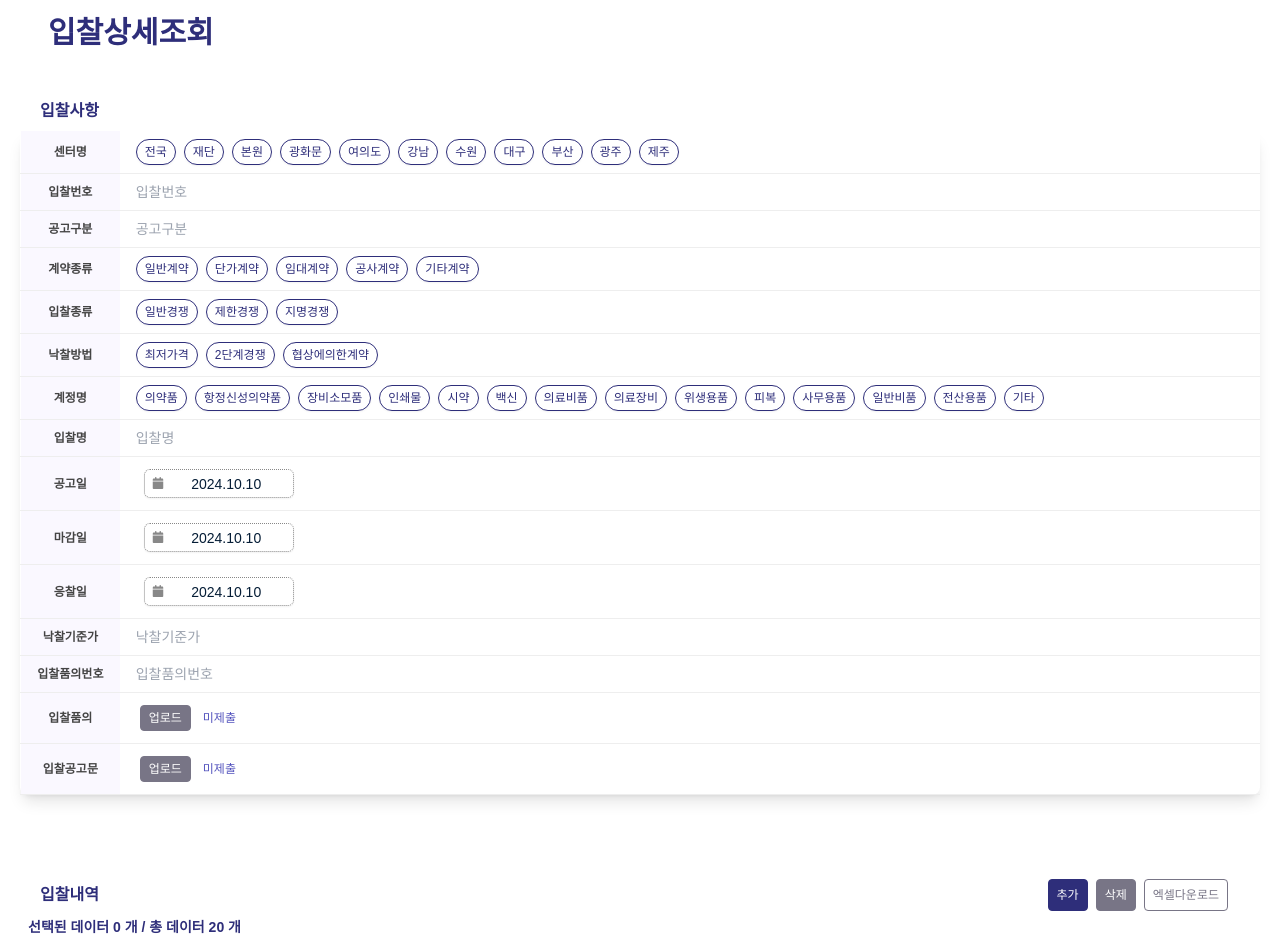
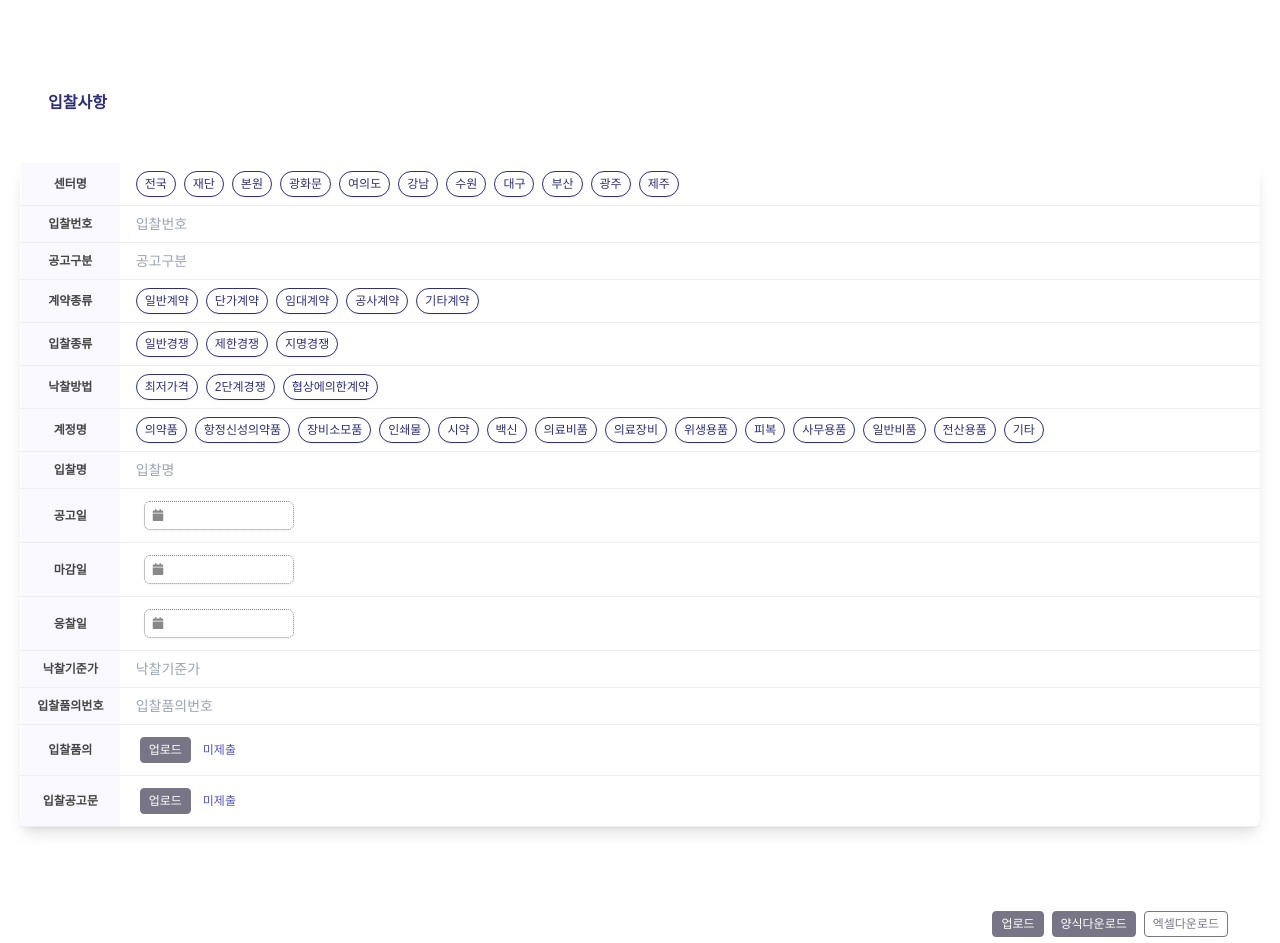
Before and after one commit to Hyeyeon-Ko/pur-ui2, a Next.js app: page /tender/1 in a window 1280 px wide. Shown: the part 81-1024 px from the top of the page. Built offline with nearby package versions, Linux system fonts and the light colour scheme.

Commit message:
Feat: 일부 기능 추가

```diff
--- a/app/contract/[id]/page.tsx
+++ b/app/contract/[id]/page.tsx
@@ -29,7 +29,7 @@ const TenderDetail: React.FC<TenderDetailProps> = () => {
   );
 
   // 체크박스 버튼 핸들러
-  const handleChipClick = (label: string, title: string) => {
+const handleChipClick = (label: string, title: string) => {
     setCheckedItems((prev) => {
       const newCheckedItems = { ...prev };
       newCheckedItems[label] = !prev[label];
--- a/app/tender/[id]/page.tsx
+++ b/app/tender/[id]/page.tsx
@@ -1,30 +1,20 @@
 "use client";
 
+import React, { useCallback, useState } from "react";
 import Table from "@/components/ui/molecules/table/Table";
 import PageTitle from "@/components/ui/molecules/titles/PageTitle";
 import VerticalTable from "@/components/ui/molecules/verticalTable/VerticalTable";
 import useExcelFileHandler from "@/hooks/useExcelFileHandler";
 import useFormatHandler from "@/hooks/useFormatHandler";
-import {
-  columns,
-  tenderVertical,
-  tenderVerticalResult,
-  data,
-} from "@/lib/data";
-import React, { useCallback, useState } from "react";
-import ThemeToggle from "@/components/ui/molecules/buttons/ThemeToggle";
 import TableButton from "@/components/ui/molecules/buttons/TableButton";
-interface TenderDetailProps {
-  params: {
-    id: string; // 동적 파라미터 ID의 타입 정의
-  };
-}
+import FileUploadButton from "@/components/ui/molecules/buttons/FileUploadButton"; // Import your FileUploadButton
+import { columns, tenderVertical, data } from "@/lib/data";
 
-// TODO: 매개변수로 params 추가할 것
-const TenderDetail: React.FC<TenderDetailProps> = () => {
+const TenderDetail: React.FC = () => {
   const [selectedRows, setSelectedRows] = useState<string[]>([]);
+  const { formatCenterData, formatDate, formatCurrency } = useFormatHandler();
+  const { downloadCsv, handleFileUpload } = useExcelFileHandler();
 
-  const { formatCenterData, formatDate, formatCurrency } = useFormatHandler();
   const [formattedData, setFormattedData] = useState(
     data.map((item) => ({
       ...item,
@@ -38,59 +28,8 @@ const TenderDetail: React.FC<TenderDetailProps> = () => {
     }))
   );
 
-  // 체크박스 버튼
-  const [checkedItems, setCheckedItems] = useState<{ [key: string]: boolean }>(
-    {}
-  );
-
-  const { downloadCsv } = useExcelFileHandler();
-
-  // 체크박스 버튼 핸들러
-  const handleChipClick = (label: string, title: string) => {
-    setCheckedItems((prev) => {
-      const newCheckedItems = { ...prev };
-      const isChecked = !prev[label];
-
-      newCheckedItems[label] = isChecked;
-
-      if (title === "센터명" && label === "전국") {
-        if (isChecked) {
-          Object.keys(newCheckedItems).forEach((key) => {
-            if (key !== "전국" && key.startsWith("센터명")) {
-              newCheckedItems[key] = false;
-            }
-          });
-        }
-      } else if (title === "센터명") {
-        newCheckedItems["전국"] = false;
-      }
-
-      if (isChecked) {
-        Object.keys(newCheckedItems).forEach((key) => {
-          if (
-            (title === "계약종류" &&
-              key.startsWith("계약종류") &&
-              key !== label) ||
-            (title === "입찰종류" &&
-              key.startsWith("입찰종류") &&
-              key !== label) ||
-            (title === "낙찰방법" &&
-              key.startsWith("낙찰방법") &&
-              key !== label)
-          ) {
-            newCheckedItems[key] = false;
-          }
-        });
-      }
-
-      console.log("Updated checked items:", newCheckedItems);
-      return newCheckedItems;
-    });
-  };
-
   const handleRowSelect = useCallback((selectedRowIds: string[]) => {
     const uniqueSelectedRows = Array.from(new Set(selectedRowIds));
-
     setSelectedRows(uniqueSelectedRows);
   }, []);
 
@@ -108,44 +47,53 @@ const TenderDetail: React.FC<TenderDetailProps> = () => {
     setSelectedRows([]);
   };
 
+  const handleFormDownload = () => {
+    const formTemplate = [
+      "센터",
+      "입찰번호",
+      "계약종류",
+      "입찰명",
+      "공고일",
+      "마감일",
+      "응찰일",
+    ];
+
+    const csvContent = `\uFEFF${formTemplate.join(",")}\n`;
+    const encodedUri = encodeURI(`data:text/csv;charset=utf-8,${csvContent}`);
+    const link = document.createElement("a");
+    link.setAttribute("href", encodedUri);
+    link.setAttribute("download", "form_template.csv");
+    document.body.appendChild(link);
+    link.click();
+    document.body.removeChild(link);
+  };
+
+  // 업로드 핸들러
+  const handleUpload = (event: React.ChangeEvent<HTMLInputElement>) => {
+    handleFileUpload(event);
+  };
+
   return (
     <div>
-      <ThemeToggle
-        customStyle={{
-          display: "flex",
-          justifyContent: "end",
-          marginTop: "24px",
-          marginRight: "24px",
-        }}
-      />
       <PageTitle pageTitle="입찰상세조회" mode="xl" fontWeight="bold" />
-
-      <PageTitle
-        pageTitle="입찰사항"
-        mode="md"
-        fontWeight="bold"
-        customStyle={{ padding: "0", marginLeft: "20px" }}
-      />
-      <VerticalTable
-        data={tenderVertical}
-        onChipClick={handleChipClick}
-        checkedItems={checkedItems}
-      />
+      <PageTitle pageTitle="입찰사항" mode="md" fontWeight="bold" />
+      <VerticalTable data={tenderVertical} />
       <div className="py-20">
-        <div className="flex justify-between mr-6">
-          <div>
-            <PageTitle
-              pageTitle="입찰내역"
-              mode="md"
-              fontWeight="bold"
-              customStyle={{ padding: "0", marginLeft: "20px" }}
-            />
-          </div>
-
+        <div className="flex justify-end mr-6">
+        <FileUploadButton
+            onFileUpload={handleUpload}
+            buttonText="업로드"
+            accept=".csv, .xls, .xlsx"
+          />
           <TableButton
+            showAddButton={false}
+            showDelButton={false}
+            showFormDownButton={true}
             onDeleteSelected={handleDeleteSelected}
             onDownloadAll={handleDownloadAll}
+            onFormDownload={handleFormDownload}
           />
+
         </div>
         <Table
           data={formattedData}
@@ -154,17 +102,6 @@ const TenderDetail: React.FC<TenderDetailProps> = () => {
           showCheckbox
         />
       </div>
-      <div className="pb-20">
-        <div>
-          <PageTitle
-            pageTitle="입찰결과"
-            mode="md"
-            fontWeight="bold"
-            customStyle={{ padding: "0", marginLeft: "20px" }}
-          />
-        </div>
-        <VerticalTable data={tenderVerticalResult} />
-      </div>
     </div>
   );
 };
--- a/app/tender/add/page.tsx
+++ b/app/tender/add/page.tsx
@@ -1,8 +1,8 @@
 "use client";
 
 import React, { useState } from "react";
-import { useRouter } from "next/navigation";
-import { useParams } from "next/navigation";
+// import { useRouter } from "next/navigation";
+// import { useParams } from "next/navigation";
 import PageTitle from "@/components/ui/molecules/titles/PageTitle";
 import VerticalTable from "@/components/ui/molecules/verticalTable/VerticalTable";
 import Button from "@/components/ui/atoms/button/Button";
@@ -87,19 +87,19 @@ const vertical = [
     id: 8,
     title: "공고일",
     type: "datepicker",
-    contents: "2024-10-10",
+    contents: "",
   },
   {
     id: 9,
     title: "마감일",
     type: "datepicker",
-    contents: "2024-10-10",
+    contents: "",
   },
   {
     id: 10,
     title: "응찰일",
     type: "datepicker",
-    contents: "2024-10-10",
+    contents: "",
   },
   {
     id: 11,
@@ -128,53 +128,53 @@ const vertical = [
 ];
 
 const AddItemPage = () => {
-  const router = useRouter();
-  const { id } = useParams();
+  // const router = useRouter();
+  // const { id } = useParams();
   // 체크박스 버튼
   const [checkedItems, setCheckedItems] = useState<{ [key: string]: boolean }>(
     {}
   );
 
-  const [formData, setFormData] = useState({
-    name: "",
-    description: "",
-  });
+  // const [formData, setFormData] = useState({
+  //   name: "",
+  //   description: "",
+  // });
 
-  const handleChange = (e: React.ChangeEvent<HTMLInputElement>) => {
-    const { name, value } = e.target;
-    setFormData({ ...formData, [name]: value });
-  };
+  // const handleChange = (e: React.ChangeEvent<HTMLInputElement>) => {
+  //   const { name, value } = e.target;
+  //   setFormData({ ...formData, [name]: value });
+  // };
 
-  const handleSubmit = (e: React.FormEvent) => {
-    e.preventDefault();
+  // const handleSubmit = (e: React.FormEvent) => {
+  //   e.preventDefault();
 
-    const newItem = {
-      id: Math.random().toString(),
-      ...formData,
-      checkedItems,
-    };
+  //   const newItem = {
+  //     id: Math.random().toString(),
+  //     ...formData,
+  //     checkedItems,
+  //   };
 
-    fetch("/api/items", {
-      method: "POST",
-      headers: {
-        "Content-Type": "application/json",
-      },
-      body: JSON.stringify(newItem),
-    })
-      .then((response) => {
-        if (!response.ok) {
-          throw new Error("데이터 저장 실패");
-        }
-        return response.json();
-      })
-      .then((data) => {
-        console.log("저장 성공:", data);
-        router.push(`/tender?id=${id}`);
-      })
-      .catch((error) => {
-        console.error("저장 중 오류 발생:", error);
-      });
-  };
+  //   fetch("/api/items", {
+  //     method: "POST",
+  //     headers: {
+  //       "Content-Type": "application/json",
+  //     },
+  //     body: JSON.stringify(newItem),
+  //   })
+  //     .then((response) => {
+  //       if (!response.ok) {
+  //         throw new Error("데이터 저장 실패");
+  //       }
+  //       return response.json();
+  //     })
+  //     .then((data) => {
+  //       console.log("저장 성공:", data);
+  //       router.push(`/tender?id=${id}`);
+  //     })
+  //     .catch((error) => {
+  //       console.error("저장 중 오류 발생:", error);
+  //     });
+  // };
 
   // 체크박스 버튼 핸들러
   const handleChipClick = (label: string, title: string) => {
@@ -184,15 +184,22 @@ const AddItemPage = () => {
 
       newCheckedItems[label] = isChecked;
 
+      // if (title === "센터명" && label === "전국") {
+      //   if (isChecked) {
+      //     Object.keys(newCheckedItems).forEach((key) => {
+      //       if (key !== "전국" && key.startsWith("센터명")) {
+      //         newCheckedItems[key] = false;
+      //       }
+      //     });
+      //   }
+      // } else if (title === "센터명") {
+      //   newCheckedItems["전국"] = false;
+      // }
+
       if (title === "센터명" && label === "전국") {
-        if (isChecked) {
-          Object.keys(newCheckedItems).forEach((key) => {
-            if (key !== "전국" && key.startsWith("센터명")) {
-              newCheckedItems[key] = false;
-            }
-          });
-        }
-      } else if (title === "센터명") {
+        if (isChecked) return { 전국: true };
+        else return { 전국: false };
+      } else if (title === "센터명" && label !== "전국") {
         newCheckedItems["전국"] = false;
       }
 
@@ -228,7 +235,7 @@ const AddItemPage = () => {
         customStyle={{ paddingBottom: "0" }}
       />
       <div className="px-10 flex justify-end">
-        <Button mode="md" content="저장" color="signature" />
+        <Button mode="sm" content="추가" color="signature" />
       </div>
       <PageTitle
         pageTitle="입찰사항"
--- a/components/ui/atoms/datepicker/SingleDatePicker.tsx
+++ b/components/ui/atoms/datepicker/SingleDatePicker.tsx
@@ -2,13 +2,14 @@ import React from "react";
 import DatePicker from "react-datepicker";
 import "react-datepicker/dist/react-datepicker.css";
 import { ko } from "date-fns/locale";
-import { useDarkMode } from "@/context/DarkModeContext"; // 다크 모드 컨텍스트 가져오기
+import { useDarkMode } from "@/context/DarkModeContext";
 
 interface SingleDatePickerProps {
   selectedDate: Date | undefined;
   onDateChange: (date: Date | undefined) => void;
   minDate?: Date;
   maxDate?: Date;
+  minDateForBid?: Date;
   label?: string;
 }
 
@@ -17,9 +18,10 @@ const SingleDatePicker: React.FC<SingleDatePickerProps> = ({
   onDateChange,
   minDate = new Date("2000-01-01"),
   maxDate = new Date(),
+  minDateForBid,
   label = "",
 }) => {
-  const { isDarkMode } = useDarkMode(); // 다크 모드 상태 가져오기
+  const { isDarkMode } = useDarkMode();
 
   return (
     <div className="ml-1 flex">
@@ -36,7 +38,7 @@ const SingleDatePicker: React.FC<SingleDatePickerProps> = ({
           dateFormat="yyyy.MM.dd"
           selected={selectedDate}
           onChange={(date: Date | null) => onDateChange(date || undefined)}
-          minDate={minDate}
+          minDate={minDateForBid || minDate} // minDateForBid를 먼저 사용하고 없으면 minDate를 사용
           maxDate={maxDate}
           locale={ko}
           className={`m-1 block w-full p-2 border rounded-md shadow-sm focus:outline-none focus:ring focus:ring-blue-500 ${
--- a/components/ui/molecules/render/VerticalRender.tsx
+++ b/components/ui/molecules/render/VerticalRender.tsx
@@ -8,7 +8,7 @@ import Label from "../../atoms/label/Label";
 
 interface VerticalRenderProps {
   row: {
-    id: number; // id 추가
+    id: number;
     title: string;
     type?: string;
     contents?: string | string[] | null;
@@ -18,7 +18,11 @@ interface VerticalRenderProps {
   onChipClick?: (label: string, title: string) => void;
   checkedItems?: { [key: string]: boolean };
   onInputChange?: (id: number, value: string) => void;
-  onDateChange?: (id: number, date: Date | null) => void;
+  onDateChange?: (date: Date | null) => void;
+  announcementDate?: Date | null; // 공고일
+  deadlineDate?: Date | null; // 마감일
+  selectedCenters?: string[]; // 선택된 센터 배열
+  setSelectedCenters?: React.Dispatch<React.SetStateAction<string[]>>; // 선택된 센터 배열 업데이트 함수
 }
 
 const VerticalRender: React.FC<VerticalRenderProps> = ({
@@ -27,22 +31,22 @@ const VerticalRender: React.FC<VerticalRenderProps> = ({
   checkedItems,
   onInputChange,
   onDateChange,
+  announcementDate,
+  deadlineDate,
+  selectedCenters,
+  setSelectedCenters,
 }) => {
   const [uploadedFiles, setUploadedFiles] = useState<{
     [key: number]: File | null;
   }>({});
-  const [reasons, setReasons] = useState<{ [key: number]: string }>({}); // 사유를 저장할 상태
+  const [reasons, setReasons] = useState<{ [key: number]: string }>({});
 
   const handleInputChange = (e: React.ChangeEvent<HTMLInputElement>) => {
-    if (onInputChange) {
-      onInputChange(row.id, e.target.value);
-    }
+    onInputChange?.(row.id, e.target.value);
   };
 
   const handleDateChange = (date: Date | null) => {
-    if (onDateChange) {
-      onDateChange(row.id, date);
-    }
+    onDateChange?.(date); // date만 전달
   };
 
   const handleFileUpload = (id: number, file: File) => {
@@ -52,6 +56,17 @@ const VerticalRender: React.FC<VerticalRenderProps> = ({
 
   const handleReasonChange = (id: number, value: string) => {
     setReasons((prev) => ({ ...prev, [id]: value }));
+  };
+
+  const handleChipClick = (label: string) => {
+    if (selectedCenters) {
+      if (selectedCenters.includes(label)) {
+        setSelectedCenters(selectedCenters.filter((item) => item !== label)); // 선택 해제
+      } else {
+        setSelectedCenters([...selectedCenters, label]); // 선택
+      }
+    }
+    onChipClick?.(label, row.title); // 부모 컴포넌트에 클릭 이벤트 전달
   };
 
   switch (row.type) {
@@ -92,16 +107,35 @@ const VerticalRender: React.FC<VerticalRenderProps> = ({
                 mode="xs"
                 content={content}
                 variant={checkedItems?.[content] ? "inline" : "outline"}
-                onClick={() => onChipClick?.(content, row.title)}
+                onClick={() => handleChipClick(content)}
               />
             ))}
         </div>
       );
     case "datepicker":
+      const minDateForBid =
+        announcementDate && deadlineDate
+          ? new Date(
+              Math.max(announcementDate.getTime(), deadlineDate.getTime())
+            )
+          : announcementDate || deadlineDate;
+
       return (
         <SingleDatePicker
           selectedDate={row.contents ? new Date(row.contents as string) : null}
           onDateChange={handleDateChange}
+          minDate={
+            row.id === 9
+              ? announcementDate
+                ? new Date(announcementDate.getTime() + 24 * 60 * 60 * 1000)
+                : null
+              : null
+          } // 마감일은 공고일 다음 날부터
+          minDateForBid={
+            minDateForBid
+              ? new Date(minDateForBid.getTime() + 24 * 60 * 60 * 1000)
+              : null
+          } // 응찰일은 공고일과 마감일 다음 날부터
         />
       );
     case "upload":
@@ -120,7 +154,6 @@ const VerticalRender: React.FC<VerticalRenderProps> = ({
               <Label color="sub" mode="xs" content="제출완료" />
             </div>
           ) : (
-            // 파일명이 존재할 경우
             <Label color="sub" mode="xs" content="미제출" />
           )}
         </div>
@@ -139,7 +172,7 @@ const VerticalRender: React.FC<VerticalRenderProps> = ({
             <div className="flex items-center gap-2">
               <Label mode="xs" content={uploadedFiles[row.id]?.name} />
               <Label color="sub" mode="xs" content="제출완료" />
-            </div> // 파일명이 존재할 경우
+            </div>
           ) : (
             <div className="flex flex-col gap-2">
               <Label color="sub" mode="xs" content="미제출" />
--- a/components/ui/molecules/verticalTable/VerticalTable.tsx
+++ b/components/ui/molecules/verticalTable/VerticalTable.tsx
@@ -23,6 +23,8 @@ const VerticalTable: React.FC<VerticalTableProps> = ({
 }) => {
   const { isDarkMode } = useDarkMode();
   const [tableData, setTableData] = useState(data);
+  const [announcementDate, setAnnouncementDate] = useState<Date | null>(null);
+  const [deadlineDate, setDeadlineDate] = useState<Date | null>(null);
 
   const handleInputChange = (id: number, value: string) => {
     setTableData((prevData) =>
@@ -30,7 +32,7 @@ const VerticalTable: React.FC<VerticalTableProps> = ({
     );
   };
 
-  const handleDateChange = (id: number, date: Date | null) => {
+  const handleDateChange = (date: Date | null, id: number) => {
     setTableData((prevData) =>
       prevData.map((row) =>
         row.id === id
@@ -38,6 +40,11 @@ const VerticalTable: React.FC<VerticalTableProps> = ({
           : row
       )
     );
+    if (id === 8) {
+      setAnnouncementDate(date); // 공고일
+    } else if (id === 9) {
+      setDeadlineDate(date); // 마감일
+    }
   };
 
   return (
@@ -74,7 +81,9 @@ const VerticalTable: React.FC<VerticalTableProps> = ({
                   onChipClick={onChipClick}
                   checkedItems={checkedItems}
                   onInputChange={handleInputChange}
-                  onDateChange={handleDateChange}
+                  onDateChange={(date) => handleDateChange(date, row.id)}
+                  announcementDate={announcementDate} // 공고일
+                  deadlineDate={deadlineDate} // 마감일
                 />
               </td>
             </tr>
--- a/hooks/useExcelFileHandler.ts
+++ b/hooks/useExcelFileHandler.ts
@@ -1,7 +1,6 @@
 import { useCallback } from "react";
 
 const useExcelFileHandler = () => {
-  // 파일 업로드 핸들러
   const handleFileUpload = useCallback(
     (event: React.ChangeEvent<HTMLInputElement>) => {
       const file = event.target.files?.[0];
@@ -10,8 +9,9 @@ const useExcelFileHandler = () => {
         reader.onload = (e) => {
           const fileContent = e.target?.result;
           console.log("Uploaded File Content:", fileContent);
+          // 추가적인 파일 처리 로직을 여기에 작성
         };
-        reader.readAsBinaryString(file);
+        reader.readAsText(file); // CSV 파일을 읽기 위해 readAsText 사용
       }
     },
     []
--- a/lib/data.ts
+++ b/lib/data.ts
@@ -987,19 +987,19 @@ export const tenderVertical = [
     id: 8,
     title: "공고일",
     type: "datepicker",
-    contents: "2024-10-10",
+    contents: "",
   },
   {
     id: 9,
     title: "마감일",
     type: "datepicker",
-    contents: "2024-10-10",
+    contents: "",
   },
   {
     id: 10,
     title: "응찰일",
     type: "datepicker",
-    contents: "2024-10-10",
+    contents: "",
   },
   {
     id: 11,
```
Also changed, not shown: app/contract/add/page.tsx (added, +66 -0 lines), components/ui/molecules/buttons/TableButton.tsx (+20 -0 lines).
